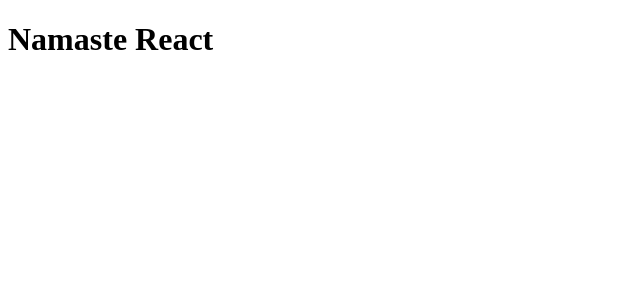
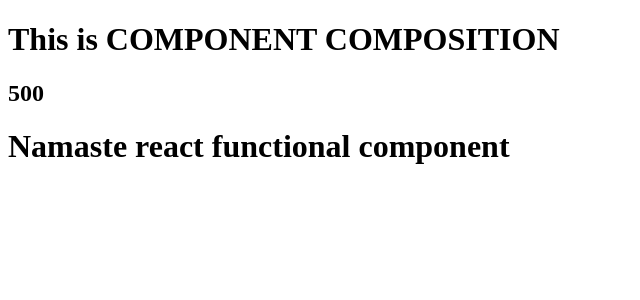
Before and after one commit to RudraJat/Cravings, a React (Vite) app: page / in a window 1280 px wide. Shown: the top 300 px of the page, without its empty margins (0-640 px from the left). Built offline with nearby package versions, Linux system fonts and the light colour scheme.

Commit message:
Refactor practice.jsx to enhance component structure and comment out unused code in index.html

```diff
--- a/index.html
+++ b/index.html
@@ -12,6 +12,7 @@
     </div>
 
 
-    <script type="module" src="./App.jsx"></script>
+    <!-- <script type="module" src="./App.jsx"></script> -->
+    <script type="module" src="./practice.jsx"></script>
   </body>
 </html>
--- a/practice.jsx
+++ b/practice.jsx
@@ -1,3 +1,5 @@
+import React from "react";
+import ReactDOM from "react-dom/client";
 /**
  * <div>
  *  <div>
@@ -8,20 +10,34 @@
  */
 
 
-const parent=React.createElement("div",{id:"parent"},
-    React.createElement("div",{id:"child"},
-        [
-            React.createElement("h2",{id:"heading"},"Hello World!"),
-            React.createElement("h3",{id:"sibling"},"this is sibling")
-        ]
-    )
+// const parent=React.createElement("div",{id:"parent"},
+//     React.createElement("div",{id:"child"},
+//         [
+//             React.createElement("h2",{id:"heading"},"Hello World!"),
+//             React.createElement("h3",{id:"sibling"},"this is sibling")
+//         ]
+//     )
+// );
+
+
+const Title = () =>(
+        <h1>This is COMPONENT COMPOSITION</h1>
+
 );
 
+//FUNCTIONAL COMPONENT
+const Heading = ()=>(
+    <div>
 
-//FUNCTIONAL COMPONENT
-const Heading = ()=>{
-    return <h1>Namaste react functional component</h1>
-};
+    {/* COMPONENT COMPOSITION */}
+    <Title/>
+
+    {/* Like this we can use JS inside of JSX */}
+    <h2>{300+200}</h2>
+
+    <h1>Namaste react functional component</h1>
+    </div>
+);
 
 // const heading = React.createElement("h1", {id: "heading"}, "Welcome to React");
 
@@ -29,4 +45,4 @@
 
 //FOR RENDERING FUNCTIONAL COMPONENT
 root.render(<Heading />);
-root.render(parent);
+// root.render(parent);
```
